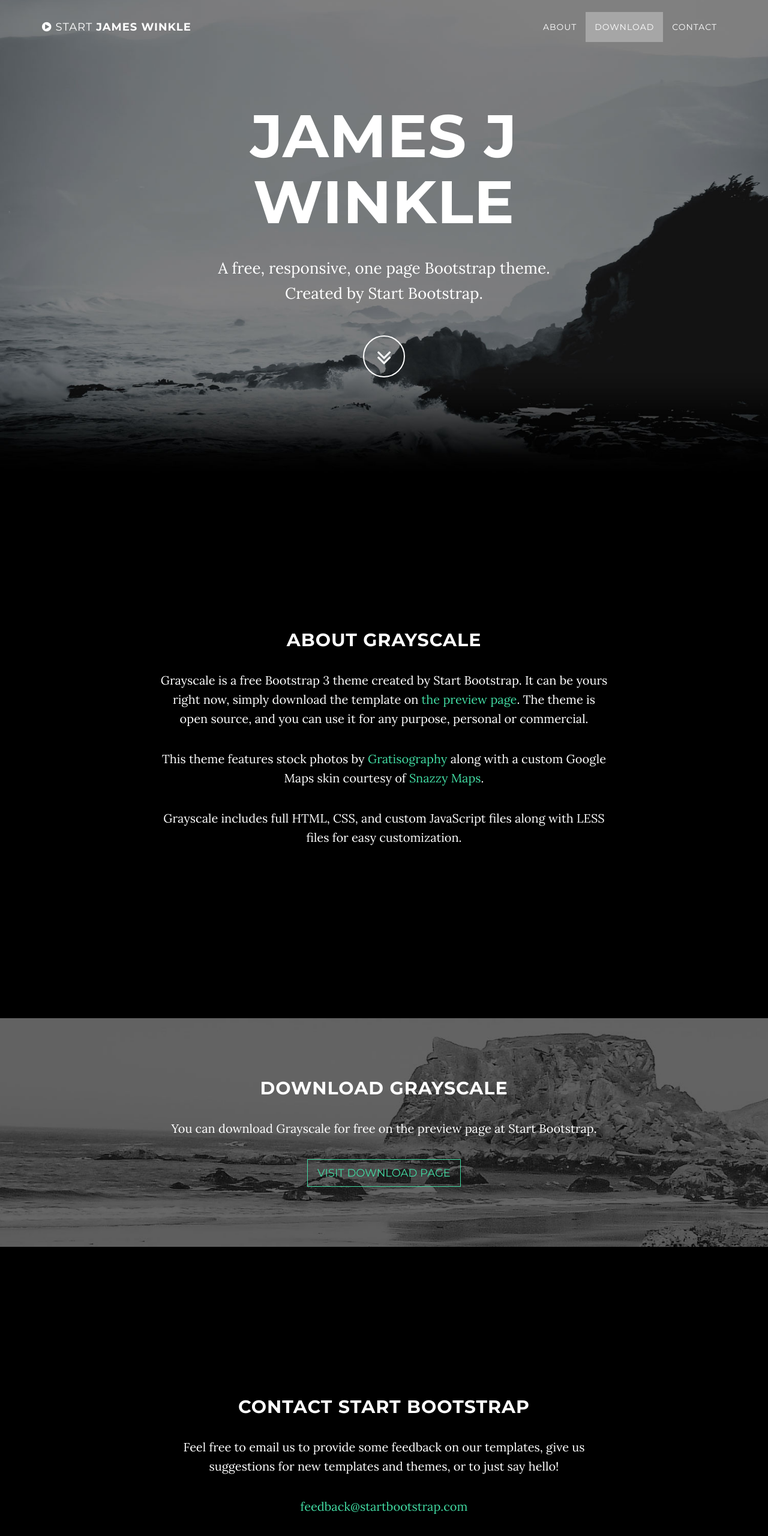
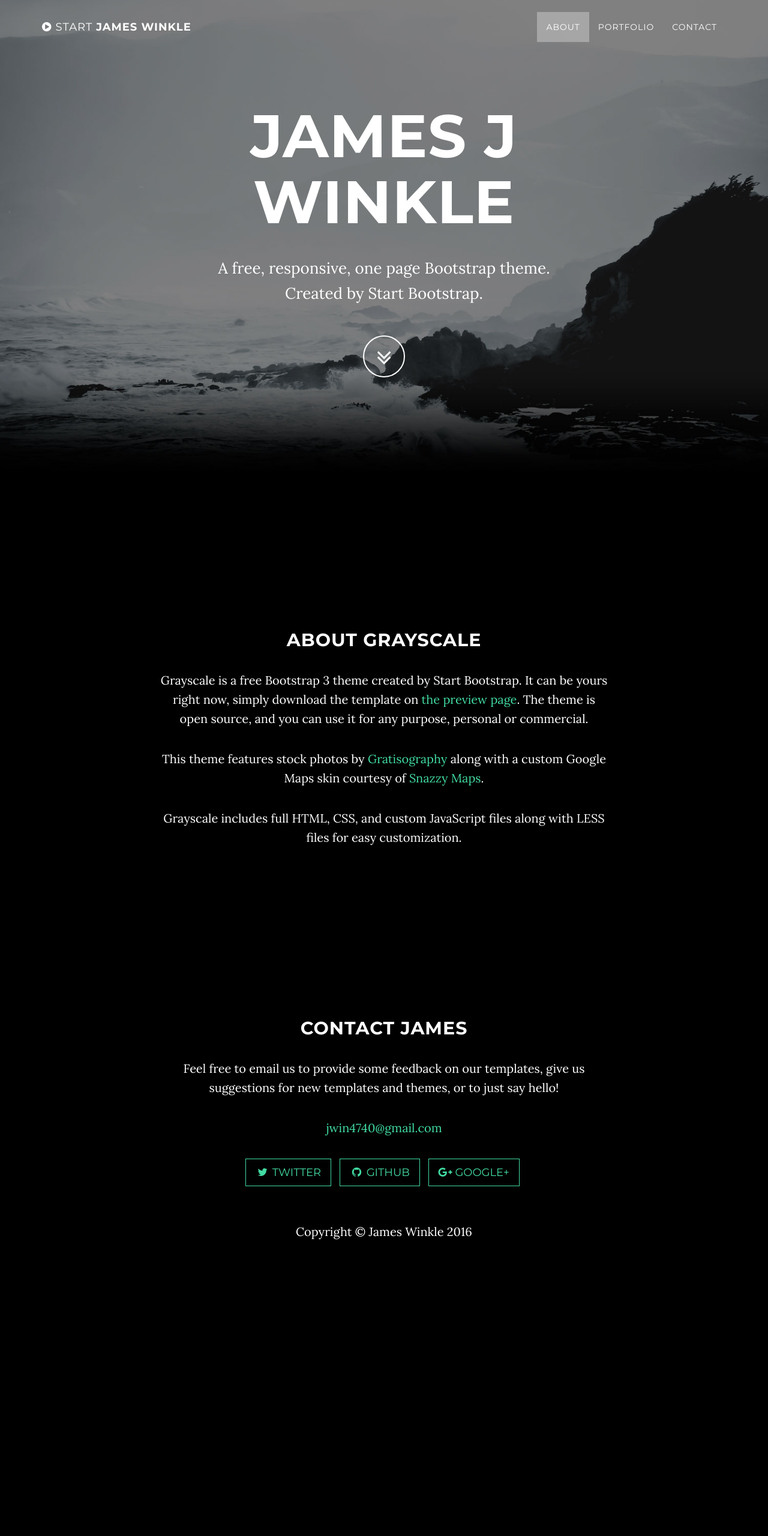
Before and after one commit to jwin4740/Bootstrap-Portfolio, a website: page startbootstrap-grayscale-gh-pages/index.html in a window 1280 px wide. Shown: the top 2560 px of the page at 60% size. After the commit the page ends 2119 px from the top, so only its background shows below. Drawn offline with nearby package versions, Linux system fonts and the light colour scheme; some packages are replaced by stand-ins of ours.

Commit message:
almostthere

```diff
--- a/startbootstrap-grayscale-gh-pages/css/grayscale.css
+++ b/startbootstrap-grayscale-gh-pages/css/grayscale.css
@@ -124,7 +124,7 @@
   padding: 100px 0;
   text-align: center;
   color: white;
-  background: url(../img/intro-bg.jpg) no-repeat bottom center scroll;
+  background: url(../img/map-marker.jpg) no-repeat bottom center scroll;
   background-color: black;
   -webkit-background-size: cover;
   -moz-background-size: cover;
--- a/startbootstrap-grayscale-gh-pages/index.html
+++ b/startbootstrap-grayscale-gh-pages/index.html
@@ -56,7 +56,7 @@
                         <a class="page-scroll" href="#about">About</a>
                     </li>
                     <li>
-                        <a class="page-scroll" href="#download">Download</a>
+                        <a class="page-scroll" href="#download">Portfolio</a>
                     </li>
                     <li>
                         <a class="page-scroll" href="../contact.html">Contact</a>
@@ -98,33 +98,20 @@
         </div>
     </section>
 
-    <!-- Download Section -->
-    <section id="download" class="content-section text-center">
-        <div class="download-section">
-            <div class="container">
-                <div class="col-lg-8 col-lg-offset-2">
-                    <h2>Download Grayscale</h2>
-                    <p>You can download Grayscale for free on the preview page at Start Bootstrap.</p>
-                    <a href="http://startbootstrap.com/template-overviews/grayscale/" class="btn btn-default btn-lg">Visit Download Page</a>
-                </div>
-            </div>
-        </div>
-    </section>
-
     <!-- Contact Section -->
     <section id="contact" class="container content-section text-center">
         <div class="row">
             <div class="col-lg-8 col-lg-offset-2">
-                <h2>Contact Start Bootstrap</h2>
+                <h2>Contact James</h2>
                 <p>Feel free to email us to provide some feedback on our templates, give us suggestions for new templates and themes, or to just say hello!</p>
-                <p><a href="mailto:feedback@startbootstrap.com">feedback@startbootstrap.com</a>
+                <p><a href="mailto:jwin4740@gmail.com">jwin4740@gmail.com</a>
                 </p>
                 <ul class="list-inline banner-social-buttons">
                     <li>
                         <a href="https://twitter.com/SBootstrap" class="btn btn-default btn-lg"><i class="fa fa-twitter fa-fw"></i> <span class="network-name">Twitter</span></a>
                     </li>
                     <li>
-                        <a href="https://github.com/IronSummitMedia/startbootstrap" class="btn btn-default btn-lg"><i class="fa fa-github fa-fw"></i> <span class="network-name">Github</span></a>
+                        <a href="https://github.com/jwin4740" target="_blank" class="btn btn-default btn-lg"><i class="fa fa-github fa-fw"></i> <span class="network-name">Github</span></a>
                     </li>
                     <li>
                         <a href="https://plus.google.com/+Startbootstrap/posts" class="btn btn-default btn-lg"><i class="fa fa-google-plus fa-fw"></i> <span class="network-name">Google+</span></a>
@@ -134,13 +121,10 @@
         </div>
     </section>
 
-    <!-- Map Section -->
-    <div id="map"></div>
-
     <!-- Footer -->
     <footer>
         <div class="container text-center">
-            <p>Copyright &copy; Your Website 2016</p>
+            <p>Copyright &copy; James Winkle 2016</p>
         </div>
     </footer>
 
```
Also changed, not shown: contact.html (+2 -2 lines), startbootstrap-grayscale-gh-pages/img/citypark.jpg (added).
